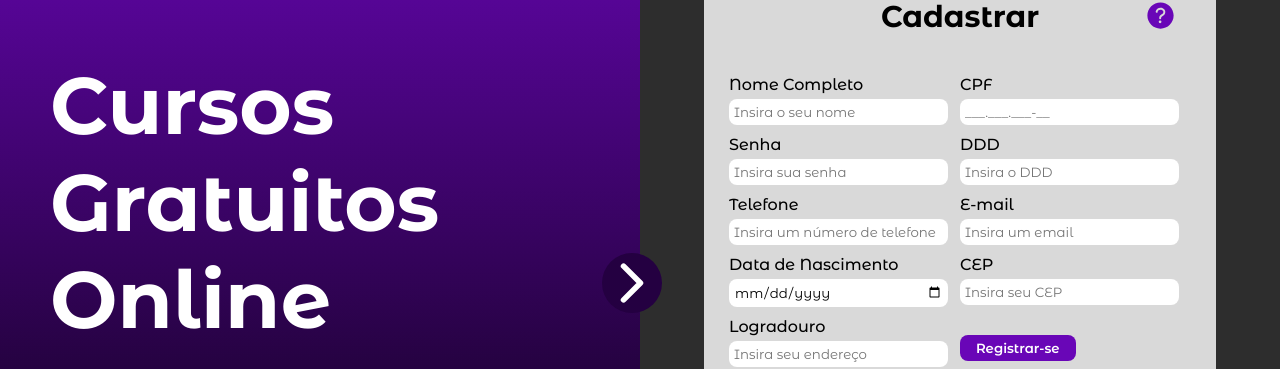
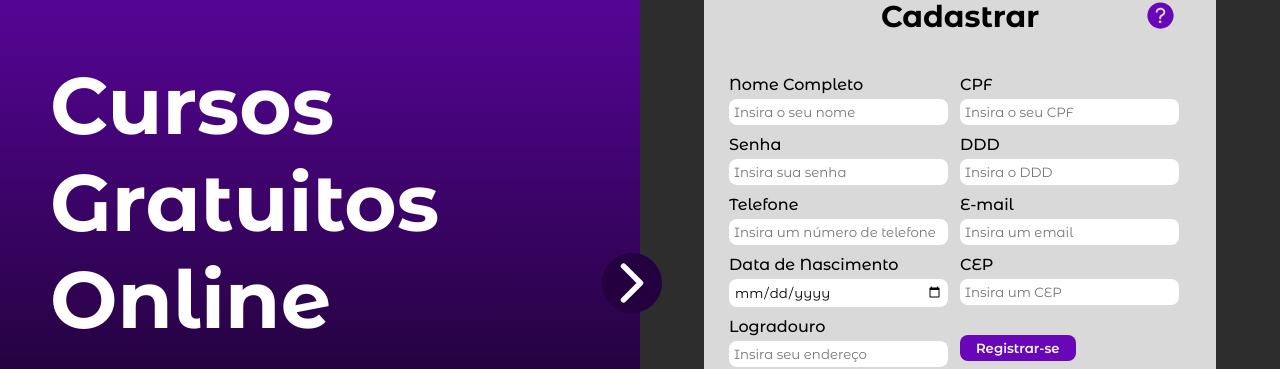
Before and after one commit to KaiqueAPR/aprenda-mais, a React (Vite) app in the folder src/main/resources/templates/: page /cadastro in a window 1280 px wide. Shown: the part 147-516 px from the top of the page. Built offline with nearby package versions, Linux system fonts and the light colour scheme.

Commit message:
feat: inputs format

```diff
--- /dev/null
+++ b/src/main/resources/templates/src/components/CustomInput/CustomInput.jsx
@@ -0,0 +1,31 @@
+import React, { useState } from 'react'
+
+const CustomInput = ({ limit, InputName, InputPattern, InputTitle, InputPlaceholder}) => {
+    const [InputValue, setInputValue] = useState('');
+
+
+    function handleChange(event) {
+        const newValue = event.target.value.replace(/\D/g, '');
+
+        if (newValue.length <= limit) {
+            setInputValue(newValue);
+        }
+    }
+
+
+    return (
+        <input
+            type="text"
+            className="signup-form-input"
+            value={InputValue}
+            onChange={handleChange}
+            name={InputName}
+            pattern={InputPattern} //\d{3}\.\d{3}\.\d{3}-\d{2}
+            title={InputTitle} //Digite um CPF válido no formato XXX.XXX.XXX-XX
+            placeholder={InputPlaceholder}//'___.___.___-__'
+            required
+        />
+    )
+}
+
+export default CustomInput
--- a/src/main/resources/templates/src/pages/SignUp/SignUp.jsx
+++ b/src/main/resources/templates/src/pages/SignUp/SignUp.jsx
@@ -1,6 +1,7 @@
 import React from 'react'
 import './signup.css'
 import SideTitle from '../../components/SideTitle/SideTitle'
+import CustomInput from '../../components/CustomInput/CustomInput';
 
 import { IoHelpCircle } from "react-icons/io5";
 
@@ -12,55 +13,79 @@ const SignUp = () => {
       <section className='signup-container'>
         <div className='signup-box'>
           <h3>Cadastrar</h3>
-          <IoHelpCircle className='help-icon'/>
+          <IoHelpCircle className='help-icon' />
           <form action="" id="signup-form" method='post'>
-            <div class="form-group">
+            <div className="form-group">
               <label htmlFor="nome">Nome Completo</label>
               <input type="text" name="nome" id="nome" className="signup-form-input" placeholder='Insira o seu nome' required />
             </div>
 
-            <div class="form-group">
+            <div className="form-group">
               <label htmlFor="cpf">CPF</label>
-              <input type="text" name="cpf" id="cpf" className="signup-form-input" pattern="\d{3}\.\d{3}\.\d{3}-\d{2}" title="Digite um CPF válido no formato XXX.XXX.XXX-XX" placeholder='___.___.___-__' required />
+              <CustomInput
+                limit={11}
+                InputName={"cpf"}
+                InputPattern={"[0-9]{11}"}
+                InputTitle={"Digite um CPF válido no formato XXXXXXXXXXX"}
+                InputPlaceholder={"Insira o seu CPF"}
+              />
             </div>
 
-            <div class="form-group">
+            <div className="form-group">
               <label htmlFor="senha">Senha</label>
               <input type="password" name="senha" id="senha" className="signup-form-input" placeholder='Insira sua senha' required />
             </div>
 
-            <div class="form-group">
+            <div className="form-group">
               <label htmlFor="ddd">DDD</label>
-              <input type="text" name="ddd" id="ddd" className="signup-form-input" placeholder='Insira o DDD' pattern="\d{3}" title="Digite um DDD válido no formato DDD" required />
+              <CustomInput
+                limit={3}
+                InputName={"ddd"}
+                InputPattern={"[0-9]{3}"}
+                InputTitle={"Digite um DDD válido no formato XXX"}
+                InputPlaceholder={"Insira o DDD"}
+              />
             </div>
 
-            <div class="form-group">
+            <div className="form-group">
               <label htmlFor="tel">Telefone</label>
-              <input type="tel" name="tel" id="tel" className="signup-form-input" placeholder='Insira um número de telefone' required />
+              <CustomInput
+                limit={9}
+                InputName={"tel"}
+                InputPattern={"\[0-9]{9}"}
+                InputTitle={"Digite um número de telefone válido no formato XXXXXXXXX"}
+                InputPlaceholder={"Insira um número de telefone"}
+              />
             </div>
 
-            <div class="form-group">
+            <div className="form-group">
               <label htmlFor="email">E-mail</label>
               <input type="email" name="email" id="email" className="signup-form-input" placeholder='Insira um email' required />
             </div>
 
-            <div class="form-group">
+            <div className="form-group">
               <label htmlFor="dtNascimento">Data de Nascimento</label>
               <input type="date" name="dtNascimento" id="dtNascimento" className="signup-form-input" required />
             </div>
 
-            <div class="form-group">
+            <div className="form-group">
               <label htmlFor="cep">CEP</label>
-              <input type="text" name="cep" id="cep" className="signup-form-input" placeholder='Insira seu CEP' required />
+              <CustomInput
+                limit={8}
+                InputName={"cep"}
+                InputPattern={"\[0-9]{8}"}
+                InputTitle={"Digite um CEP válido no formato XXXXXXXX"}
+                InputPlaceholder={"Insira um CEP"}
+              />
             </div>
 
-            <div class="form-group">
+            <div className="form-group">
               <label htmlFor="logradouro">Logradouro</label>
               <input type="text" name="logradouro" id="logradouro" className="signup-form-input" placeholder='Insira seu endereço' required />
             </div>
 
-            <div class="form-group">
-              <input type="submit" value="Registrar-se" className='btn-form'/>
+            <div className="form-group">
+              <input type="submit" value="Registrar-se" className='btn-form' />
             </div>
           </form>
 
--- a/src/main/resources/templates/src/pages/SignUp/signup.css
+++ b/src/main/resources/templates/src/pages/SignUp/signup.css
@@ -85,7 +85,7 @@ label {
 
     .signup-container {
         display: flex;
-        align-items:center;
+        align-items: center;
         justify-content: center;
         width: 100%;
         height: 100%;
```
Also changed, not shown: src/main/resources/templates/src/components/CustomInput/CustomInput.css (added).
